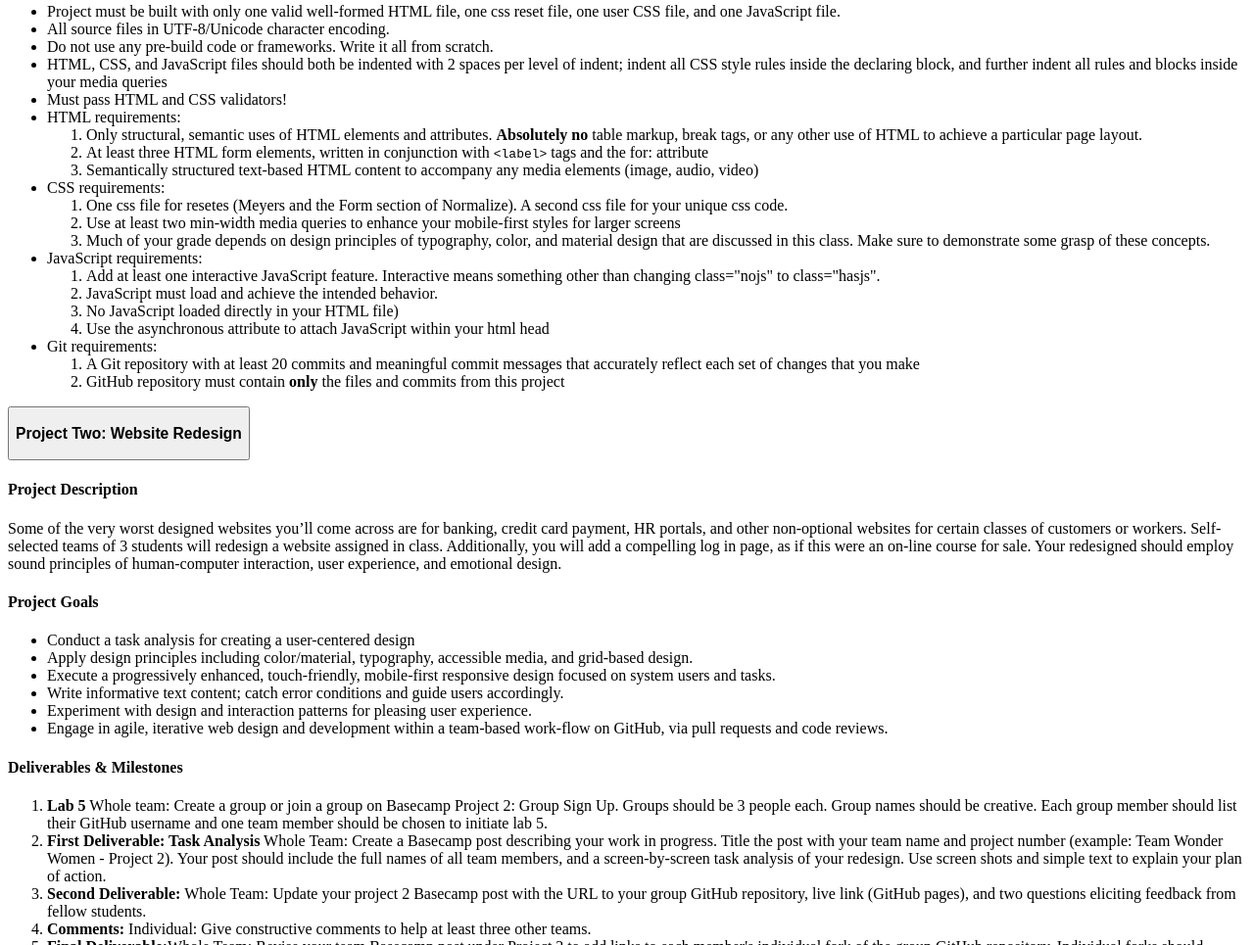
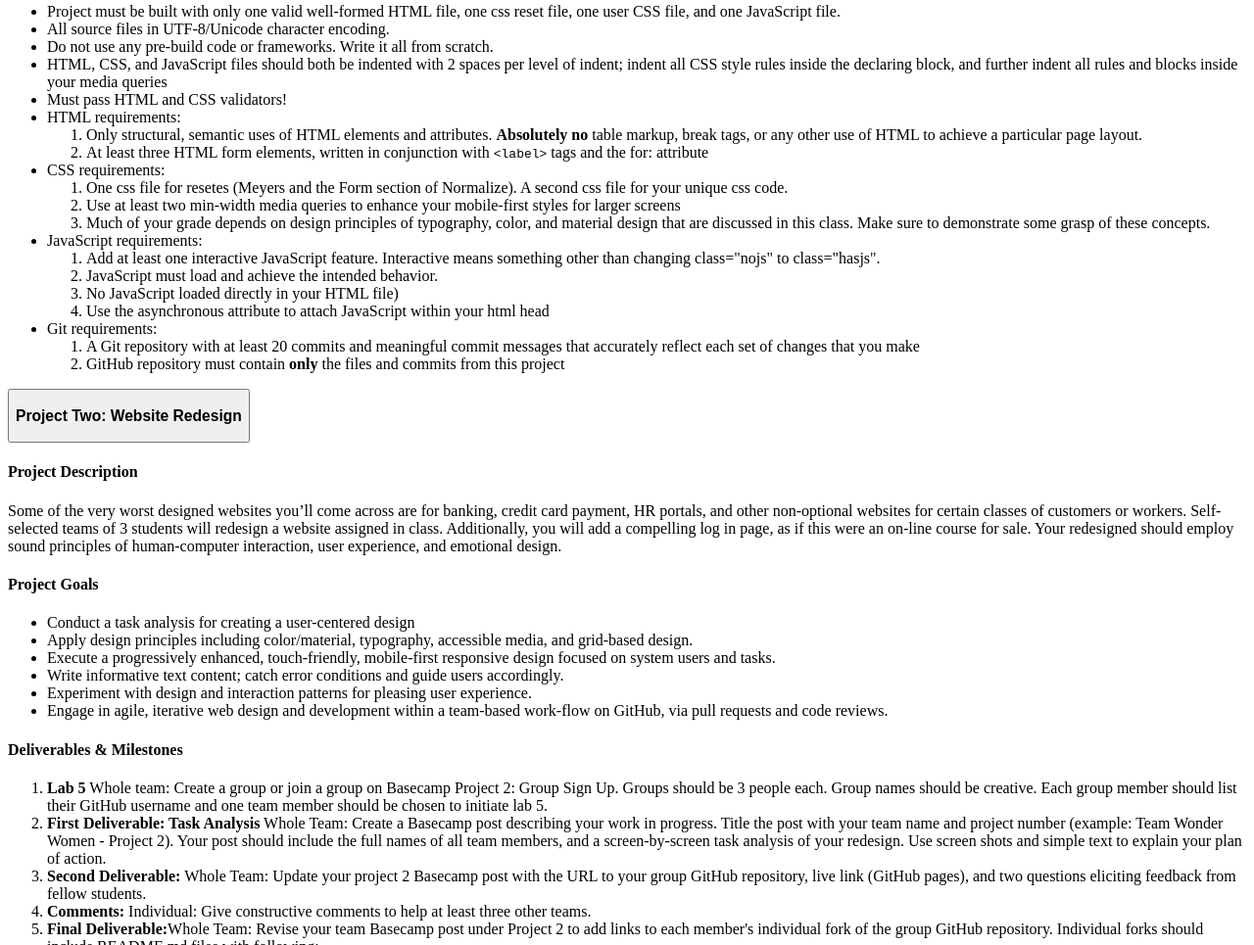
Before and after one commit to ekim51-ITMD362/itmd-362-fall2019, a plain HTML site: page projects.html in a window 1280 px wide. Shown: the part 817-1782 px from the top of the page at 98% size. Drawn offline with Linux system fonts and the light colour scheme; files that its build step writes are made by us from their sources.

Commit message:
deleting third html req

```diff
--- a/projects.html
+++ b/projects.html
@@ -113,10 +113,6 @@
                   <li>
                     At least three HTML form elements, written in conjunction with
                     <code>&lt;label&gt;</code> tags and the for: attribute
-                  </li>
-                  <li>
-                    Semantically structured text-based HTML content to accompany any media elements
-                    (image, audio, video)
                   </li>
                 </ol>
               </li>
```
